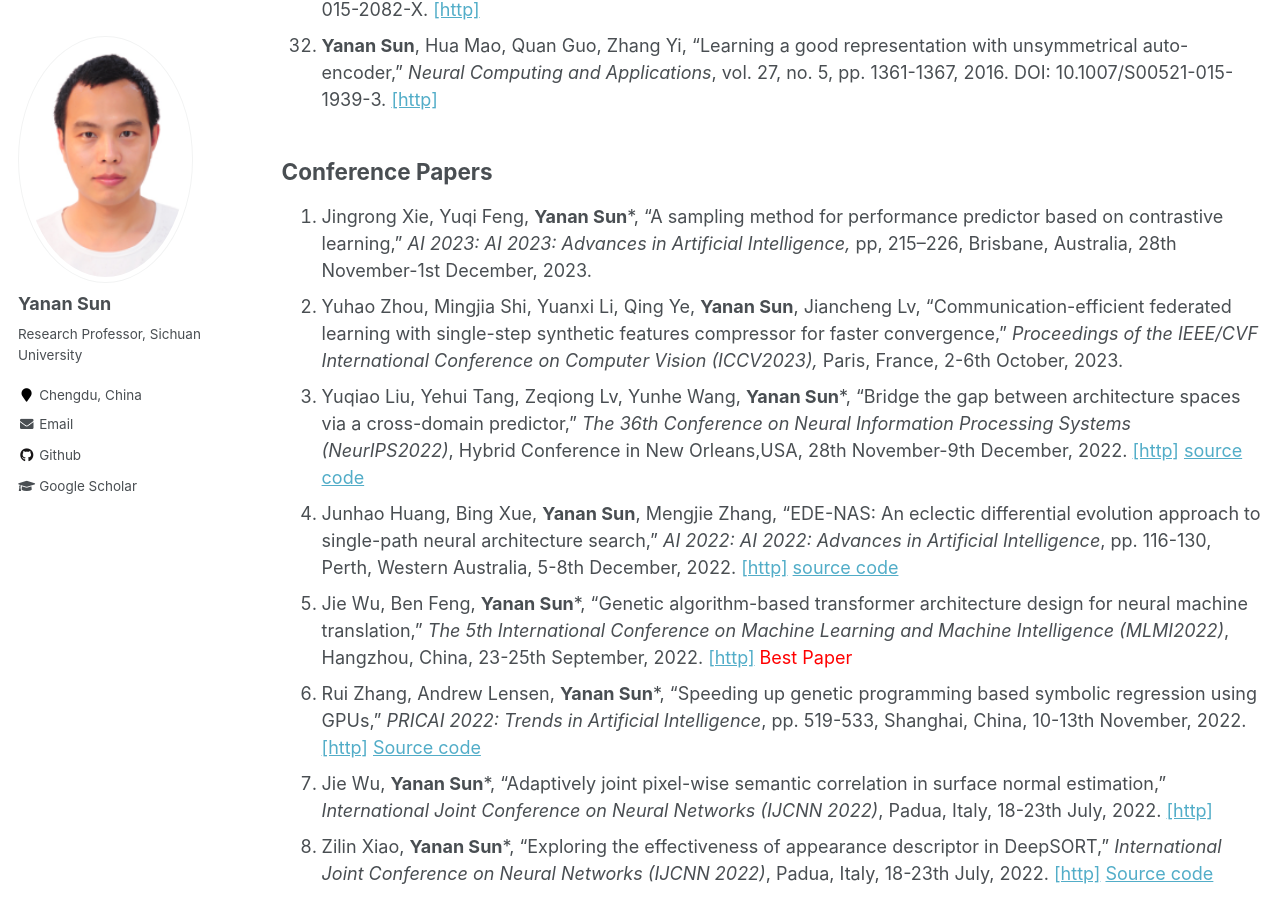
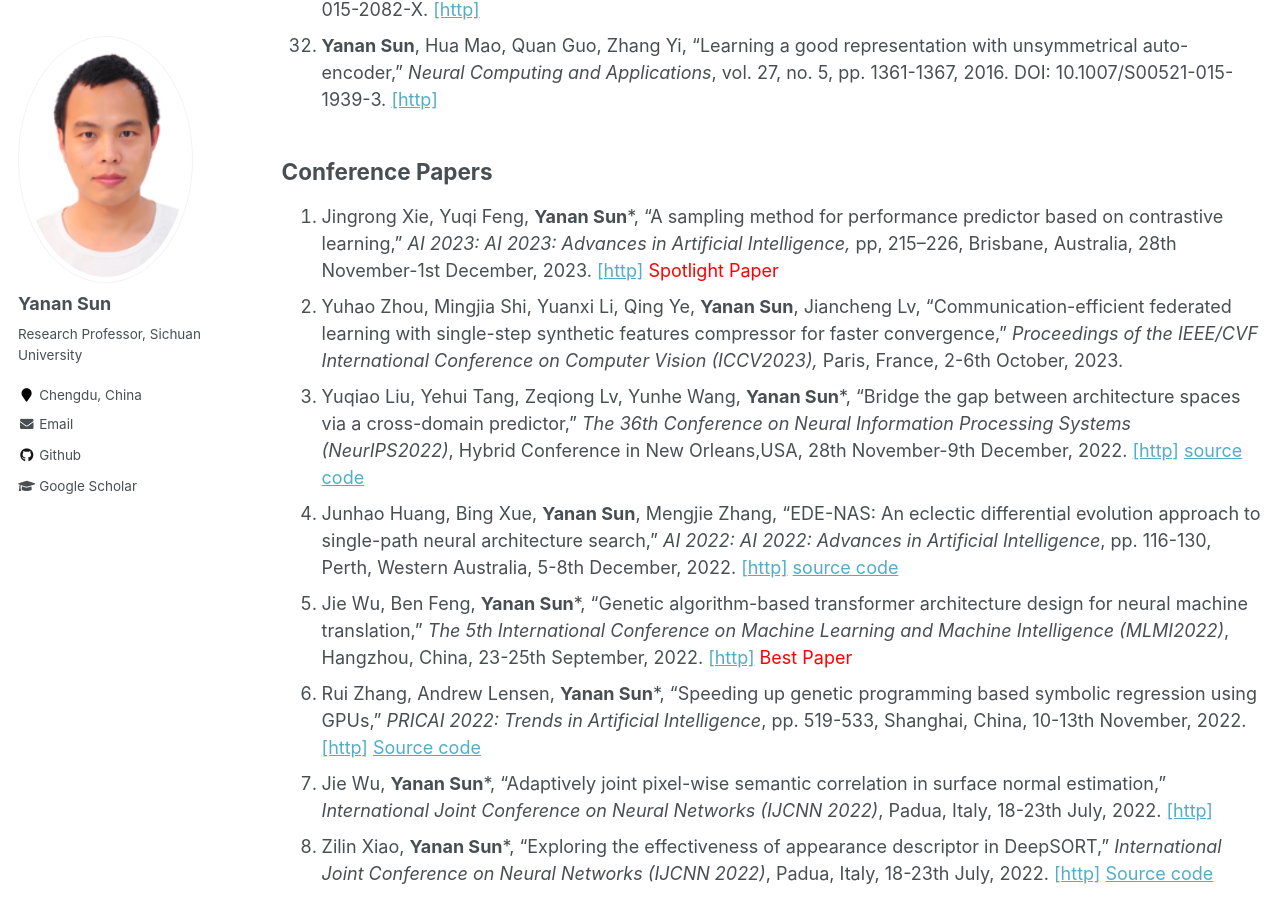
Before and after one commit to yn-sun/yn-sun.github.io, a Jekyll site: the page built from _pages/publications.md, in a window 1280 px wide and 900 px high, scrolled down 3399 px. Built offline with Jekyll 4.4.1, drawn with Linux system fonts in a browser that asks for light colours; comment, search, counter and statistics services are not loaded.

Commit message:
Update publications.md

```diff
--- a/_pages/publications.md
+++ b/_pages/publications.md
@@ -48,7 +48,7 @@
 
 
 ## Conference Papers
-1. Jingrong Xie, Yuqi Feng, **Yanan Sun***, "A sampling method for performance predictor based on contrastive learning," <i>AI 2023: AI 2023: Advances in Artificial Intelligence,</i> pp, 215–226, Brisbane, Australia, 28th November-1st December, 2023.
+1. Jingrong Xie, Yuqi Feng, **Yanan Sun***, "A sampling method for performance predictor based on contrastive learning," <i>AI 2023: AI 2023: Advances in Artificial Intelligence,</i> pp, 215–226, Brisbane, Australia, 28th November-1st December, 2023.  [[http]](https://link.springer.com/chapter/10.1007/978-981-99-8388-9_18)  <span style="color: #FF0000">Spotlight Paper</span>
 2. Yuhao Zhou, Mingjia Shi, Yuanxi Li, Qing Ye, **Yanan Sun**, Jiancheng Lv, "Communication-efficient federated learning with single-step synthetic features compressor for faster convergence," <i>Proceedings of the IEEE/CVF International Conference on Computer Vision (ICCV2023),</i> Paris, France, 2-6th October, 2023.
 3. Yuqiao Liu, Yehui Tang, Zeqiong Lv, Yunhe Wang, **Yanan Sun***, "Bridge the gap between architecture spaces via a cross-domain predictor," <i>The 36th Conference on Neural Information Processing Systems (NeurIPS2022)</i>, Hybrid Conference in New Orleans,USA, 28th November-9th December, 2022. [[http]](https://openreview.net/pdf?id=nE6vnoHz9--) [source code](https://github.com/lyq998/CDP)
 4. Junhao Huang, Bing Xue, **Yanan Sun**, Mengjie Zhang, "EDE-NAS: An eclectic differential evolution approach to single-path neural architecture search," <i>AI 2022: AI 2022: Advances in Artificial Intelligence</i>, pp. 116-130, Perth, Western Australia, 5-8th December, 2022. [[http]](https://link.springer.com/chapter/10.1007/978-3-031-22695-3_9) [source code](https://github.com/HuangJunh/EDE-NAS)
```
